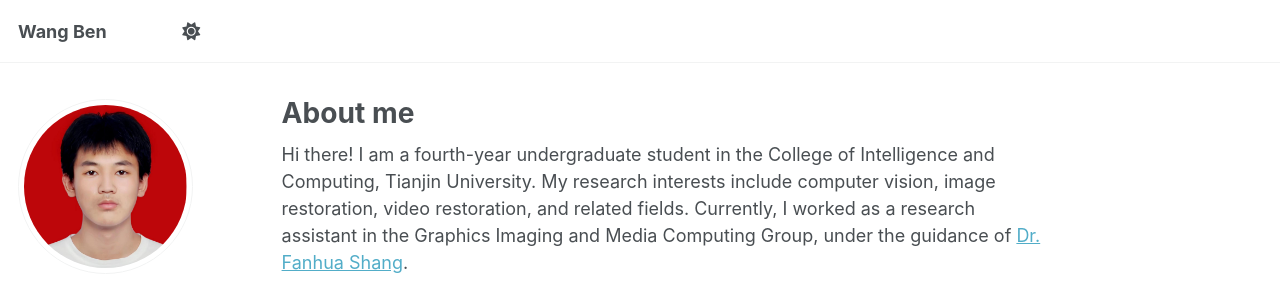
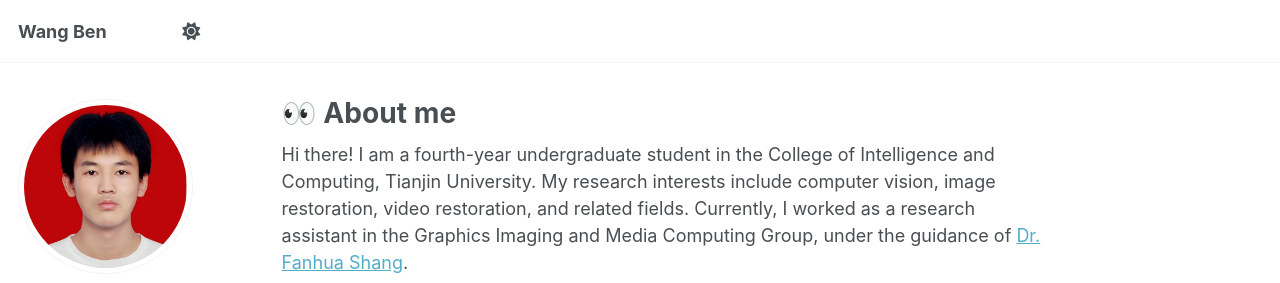
Before and after one commit to AnAppledog/AnAppledog.github.io, a Jekyll site: the page built from _pages/about.md, in a window 1280 px wide. Shown: the top 283 px of the page. Built offline with Jekyll 4.4.1, drawn with Linux system fonts in a browser that asks for light colours; some web fonts are replaced; a script that is not in the unit is left out.

```diff
--- a/_pages/about.md
+++ b/_pages/about.md
@@ -1,6 +1,6 @@
 ---
 permalink: /
-title: "About me"
+title: "👀 About me"
 author_profile: true
 redirect_from:
   - /about/
```
